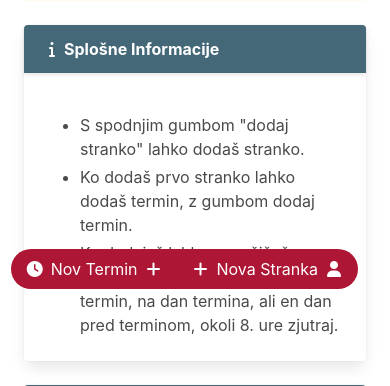
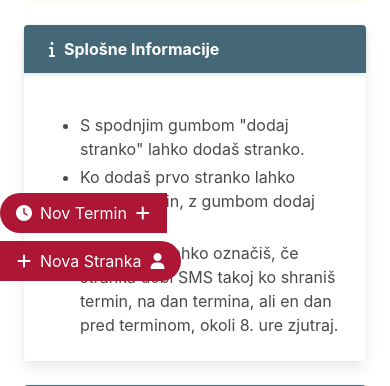
Before and after one commit to Zvmcevap/GingerAlerts, a Flask app: page / in a window 390 px wide. Shown: the part 507-893 px from the top of the page. Run offline with Flask 2, Linux system fonts and the light colour scheme; the visitor is signed in with stand-in values (Sample User, id 1); data comes from the database, SQL or seed files in the repository; parts of the project's set-up code (start-up, migrations or seed data) failed here and were passed over; some libraries are stand-ins or nearby versions.

Commit message:
prettying it up

```diff
--- a/app/home/templates/index.html
+++ b/app/home/templates/index.html
@@ -100,8 +100,8 @@
     {% else %}
         <article class="message">
             <div class="message-header">
-                <span class="icon"><i class="fas fa-info" aria-hidden="true"></i></span>
-                <span>Potrebna Registracija</span>
+                <p><span class="icon"><i class="fas fa-info"
+                                         aria-hidden="true"></i></span><span>Potrebna Registracija</span></p>
             </div>
             <div class="message-body">
                 Za uporabo te spletne strani se morate <a href="{{ 'auth_bp.signup' }}">registrirati.</a>
--- a/app/static/base.css
+++ b/app/static/base.css
@@ -1,7 +1,7 @@
 .dodaj {
     position: fixed;
     bottom: 3rem;
-    right: 1rem;
+    right: 3rem;
     -webkit-backface-visibility: hidden;
     background-attachment: fixed !important;
     z-index: 1000;
@@ -32,7 +32,7 @@
     .buttons.dodaj {
         position: fixed;
         bottom: 3rem;
-        right: 2rem;
+        margin: auto;
         -webkit-backface-visibility: hidden;
         z-index: 1000;
         background-attachment: fixed !important;
```
